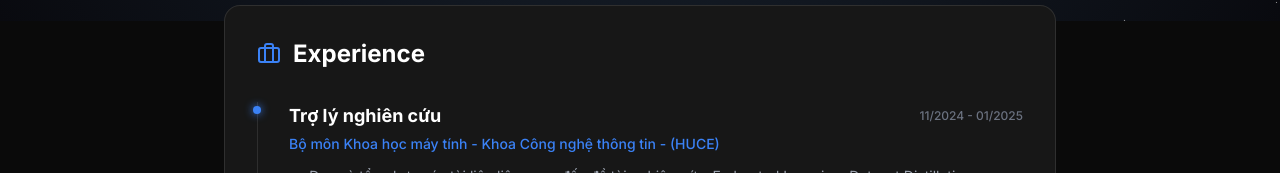
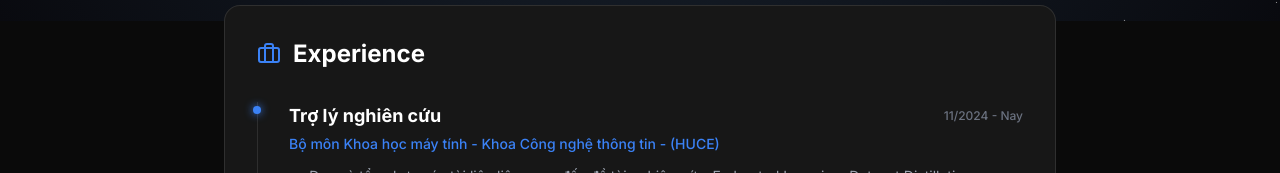
Before and after one commit to Min-Planck/min-planck.github.io, a Next.js app: page /about in a window 1280 px wide. Shown: the part 779-952 px from the top of the page. Built offline with nearby package versions, Linux system fonts and the light colour scheme.

Commit message:
Cập nhật thông tin

```diff
--- a/src/data/experience.ts
+++ b/src/data/experience.ts
@@ -9,7 +9,7 @@ export const experience: ExperienceItem[] = [
   {
     role: "Trợ lý nghiên cứu",
     company: "Bộ môn Khoa học máy tính - Khoa Công nghệ thông tin - (HUCE)",
-    period: "11/2024 - 01/2025",
+    period: "11/2024 - Nay",
     details: [
       "Đọc và tổng hợp các tài liệu liên quan đến đề tài nghiên cứu: Federated Learning, Dataset Distillation...",
       "Cộng tác trong các dự án nghiên cứu và thực tế liên quan đến Trí tuệ nhân tạo (AI) và Học máy (ML).",
```
